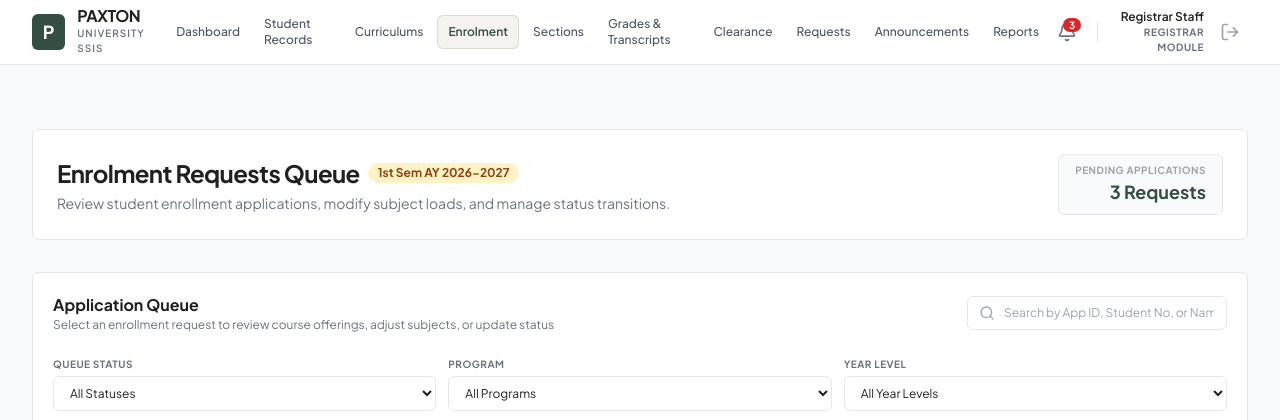
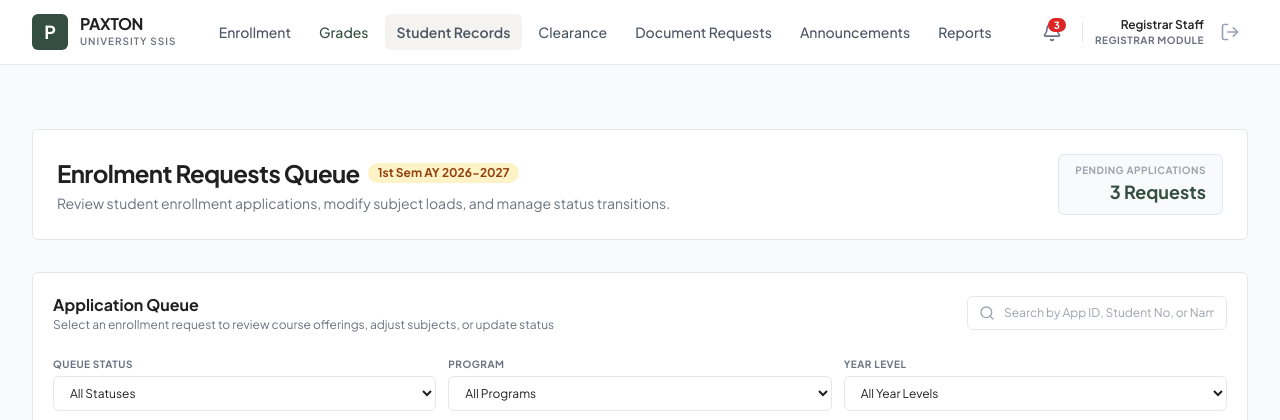
Before and after one commit to HatdogGG123/ssis-v2, a PHP site: page /php/registrar/enrollment.php in a window 1280 px wide. Shown: the top 420 px of the page. Run offline with PHP 8.4, Linux system fonts and the light colour scheme; some libraries are stand-ins or nearby versions.

Commit message:
Fixed nav bar contents

```diff
--- a/php/registrar/enrollment.php
+++ b/php/registrar/enrollment.php
@@ -59,18 +59,15 @@
                     </div>
                 </div>
 
-                <!-- Desktop Navigation Links -->
+                <!-- Desktop Navigation Links (Updated Registrar Navigation Pages) -->
                 <nav class="hidden lg:flex items-center space-x-1 text-xs">
-                    <a href="dashboard.php" class="px-2.5 py-2 rounded-md font-medium text-gray-600 hover:text-brand-primary hover:bg-gray-100 transition-colors">Dashboard</a>
-                    <a href="students.php" class="px-2.5 py-2 rounded-md font-medium text-gray-600 hover:text-brand-primary hover:bg-gray-100 transition-colors">Student Records</a>
-                    <a href="curriculums.php" class="px-2.5 py-2 rounded-md font-medium text-gray-600 hover:text-brand-primary hover:bg-gray-100 transition-colors">Curriculums</a>
-                    <a href="enrollment.php" class="px-2.5 py-2 rounded-md font-semibold text-brand-primary bg-brand-accent/30 border border-brand-secondary/20">Enrolment</a>
-                    <a href="sections.php" class="px-2.5 py-2 rounded-md font-medium text-gray-600 hover:text-brand-primary hover:bg-gray-100 transition-colors">Sections</a>
-                    <a href="grades.php" class="px-2.5 py-2 rounded-md font-medium text-gray-600 hover:text-brand-primary hover:bg-gray-100 transition-colors">Grades & Transcripts</a>
-                    <a href="clearance.php" class="px-2.5 py-2 rounded-md font-medium text-gray-600 hover:text-brand-primary hover:bg-gray-100 transition-colors">Clearance</a>
-                    <a href="requests.php" class="px-2.5 py-2 rounded-md font-medium text-gray-600 hover:text-brand-primary hover:bg-gray-100 transition-colors">Requests</a>
-                    <a href="announcements.php" class="px-2.5 py-2 rounded-md font-medium text-gray-600 hover:text-brand-primary hover:bg-gray-100 transition-colors">Announcements</a>
-                    <a href="reports.php" class="px-2.5 py-2 rounded-md font-medium text-gray-600 hover:text-brand-primary hover:bg-gray-100 transition-colors">Reports</a>
+                    <a href="enrollment.php" class="block px-3 py-2 rounded-md text-sm font-medium text-gray-600 hover:bg-gray-50">Enrollment</a>
+                    <a href="grades.php" class="block px-3 py-2 rounded-md text-sm font-medium text-brand-primary">Grades</a>
+                    <a href="studentRecords.php" class="block px-3 py-2 rounded-md text-sm font-semibold text-gray-600 hover:bg-gray-50 bg-brand-accent/30">Student Records</a>
+                    <a href="clearance.php" class="block px-3 py-2 rounded-md text-sm font-medium text-gray-600 hover:bg-gray-50">Clearance</a>
+                    <a href="documentRequest.php" class="block px-3 py-2 rounded-md text-sm font-medium text-gray-600 hover:bg-gray-50">Document Requests</a>
+                    <a href="announcements.php" class="block px-3 py-2 rounded-md text-sm font-medium text-gray-600 hover:bg-gray-50">Announcements</a>
+                    <a href="reports.php" class="block px-3 py-2 rounded-md text-sm font-medium text-gray-600 hover:bg-gray-50">Reports</a>
                 </nav>
 
                 <!-- Action Controls -->
@@ -103,18 +100,15 @@
             </div>
         </div>
 
-        <!-- Mobile & Tablet Menu Dropdown -->
+        <!-- Mobile & Tablet Menu Dropdown (Updated Registrar Navigation Pages) -->
         <div id="mobile_menu" class="hidden lg:hidden border-t border-gray-200 bg-white px-4 pt-2 pb-4 space-y-1">
-            <a href="dashboard.php" class="block px-3 py-2 rounded-md text-sm font-medium text-gray-600 hover:bg-gray-50">Dashboard</a>
-            <a href="students.php" class="block px-3 py-2 rounded-md text-sm font-medium text-gray-600 hover:bg-gray-50">Student Records</a>
-            <a href="curriculums.php" class="block px-3 py-2 rounded-md text-sm font-medium text-gray-600 hover:bg-gray-50">Curriculums & Subjects</a>
-            <a href="enrollment.php" class="block px-3 py-2 rounded-md text-sm font-semibold text-brand-primary bg-brand-accent/30">Enrolment Management</a>
-            <a href="sections.php" class="block px-3 py-2 rounded-md text-sm font-medium text-gray-600 hover:bg-gray-50">Subject Sections & Schedules</a>
-            <a href="grades.php" class="block px-3 py-2 rounded-md text-sm font-medium text-gray-600 hover:bg-gray-50">Grades & Transcripts</a>
-            <a href="clearance.php" class="block px-3 py-2 rounded-md text-sm font-medium text-gray-600 hover:bg-gray-50">Clearance Management</a>
-            <a href="requests.php" class="block px-3 py-2 rounded-md text-sm font-medium text-gray-600 hover:bg-gray-50">Document Requests</a>
+            <a href="enrollment.php" class="block px-3 py-2 rounded-md text-sm font-medium text-gray-600 hover:bg-gray-50">Enrollment</a>
+            <a href="grades.php" class="block px-3 py-2 rounded-md text-sm font-semibold text-brand-primary bg-brand-accent/30">Grades</a>
+            <a href="studentRecords.php" class="block px-3 py-2 rounded-md text-sm font-medium text-gray-600 hover:bg-gray-50">Student Records</a>
+            <a href="clearance.php" class="block px-3 py-2 rounded-md text-sm font-medium text-gray-600 hover:bg-gray-50">Clearance</a>
+            <a href="documentRequest.php" class="block px-3 py-2 rounded-md text-sm font-medium text-gray-600 hover:bg-gray-50">Document Requests</a>
             <a href="announcements.php" class="block px-3 py-2 rounded-md text-sm font-medium text-gray-600 hover:bg-gray-50">Announcements</a>
-            <a href="reports.php" class="block px-3 py-2 rounded-md text-sm font-medium text-gray-600 hover:bg-gray-50">Reports & Analytics</a>
+            <a href="reports.php" class="block px-3 py-2 rounded-md text-sm font-medium text-gray-600 hover:bg-gray-50">Reports</a>
             <div class="pt-3 border-t border-gray-100 flex items-center justify-between">
                 <div>
                     <p class="text-sm font-semibold text-brand-dark">Registrar Staff</p>
```
